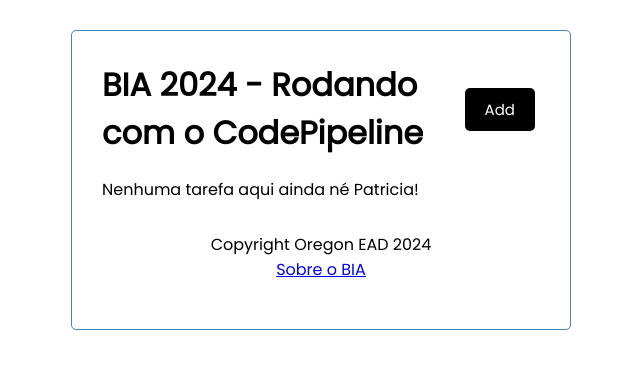
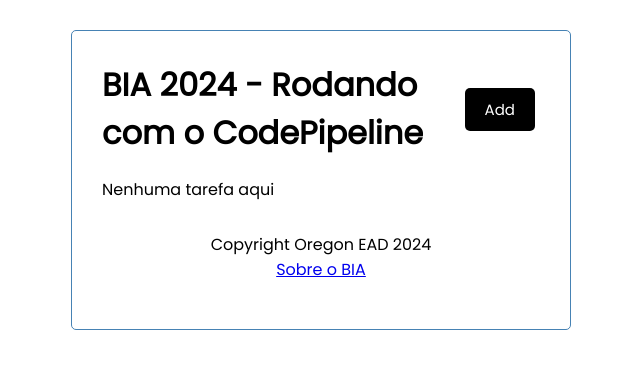
Before and after one commit to patcprado/bia-env, a React (Create React App) app in the folder client/: page / in a window 1280 px wide. Shown: the top 368 px of the page, without its empty margins (319-959 px from the left). Built offline with nearby package versions, Linux system fonts and the light colour scheme; no server answers.

Commit message:
Alteração no texto.

```diff
--- a/client/src/App.js
+++ b/client/src/App.js
@@ -100,7 +100,7 @@
                   onToggle={toggleReminder}
                 />
               ) : (
-                "Nenhuma tarefa aqui ainda né Patricia!"
+                "Nenhuma tarefa aqui"
               )}
             </>
           )}
```
